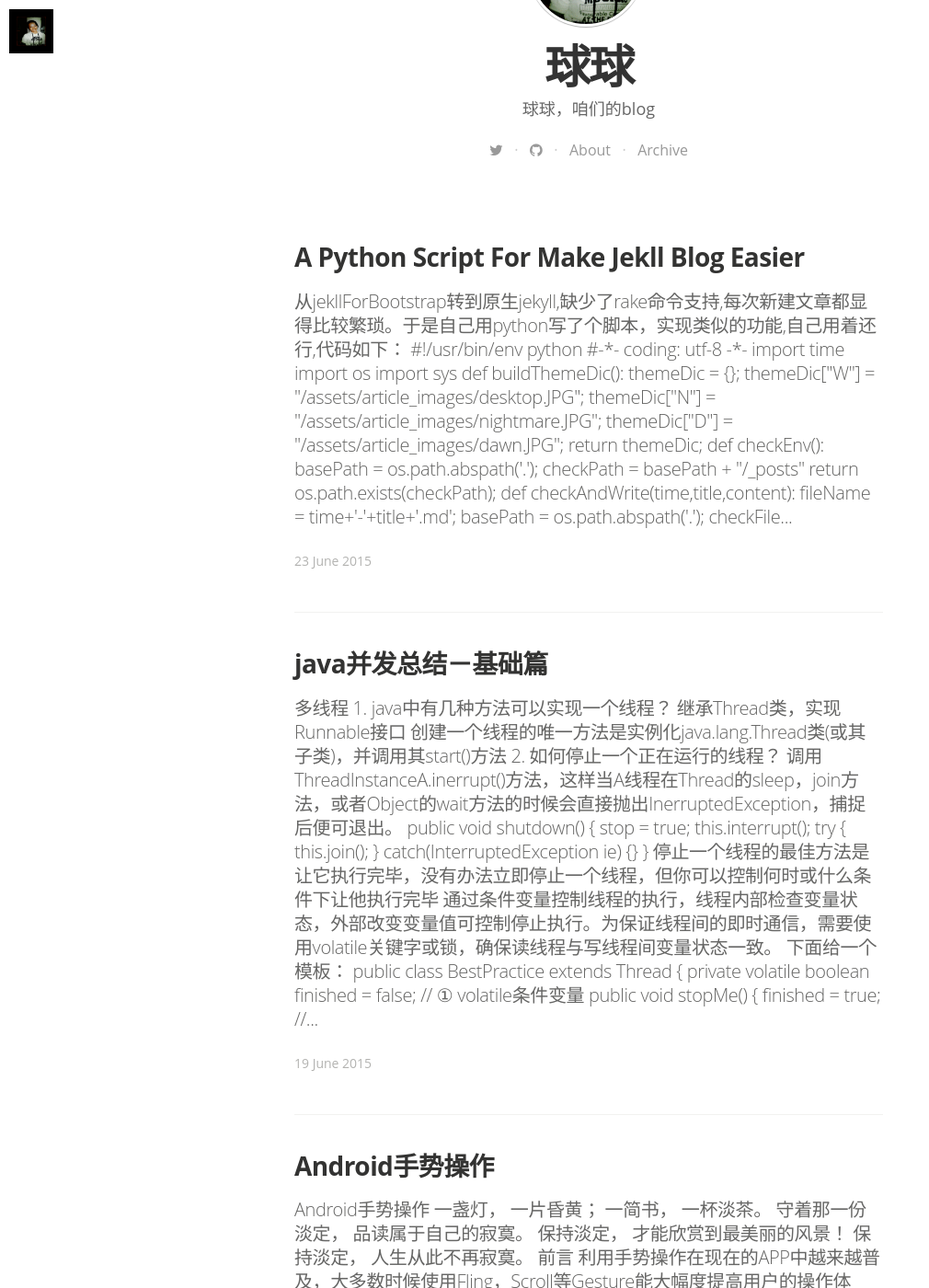
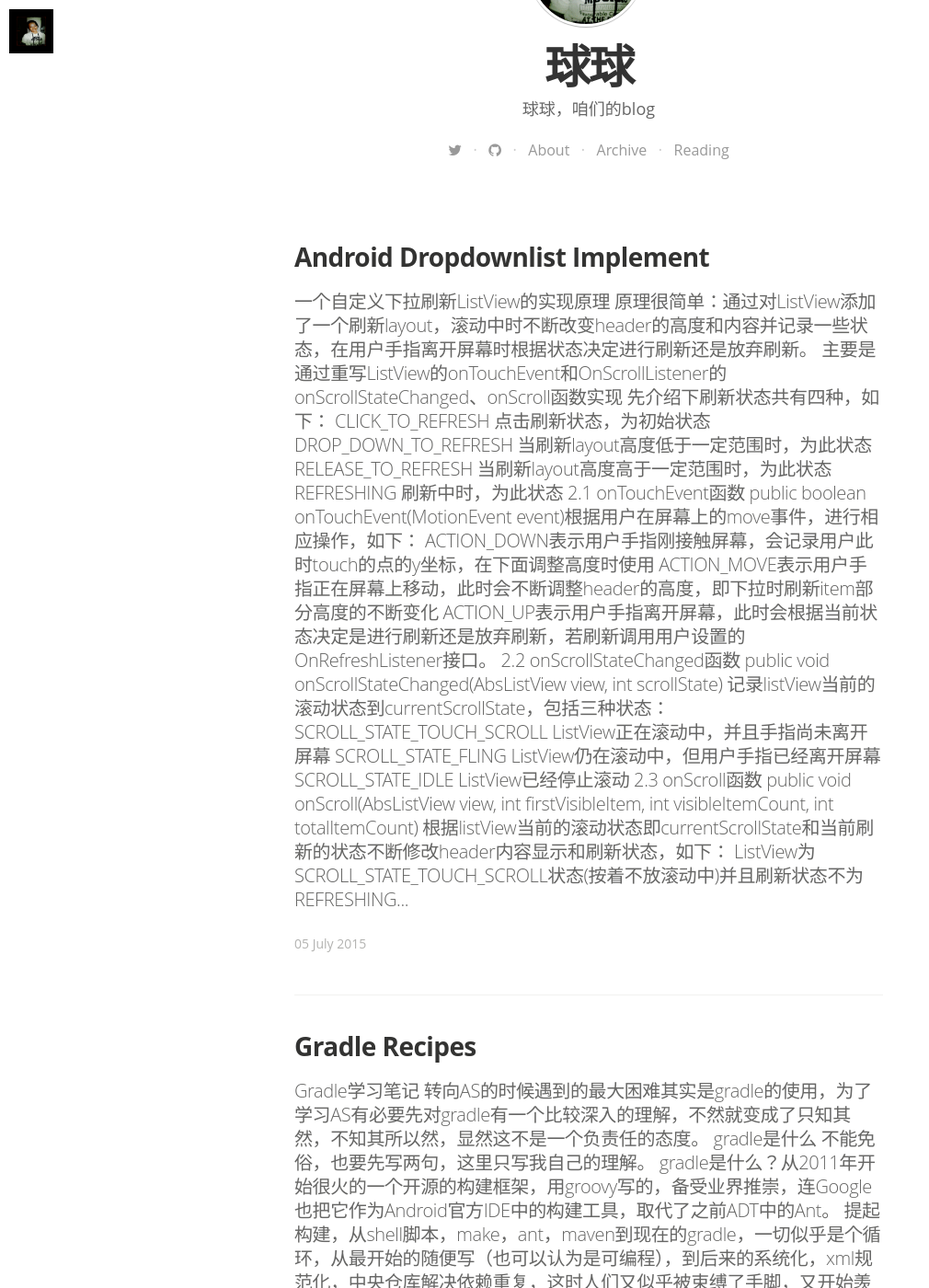
Before and after one commit to hyy12345678/hyy12345678.github.io, a Jekyll site: the page built from index.html, in a window 1280 px wide and 1400 px high, scrolled down 487 px. Shown: the whole window at 92% size, without its empty margins (0-1010 px from the left). Built offline with Jekyll 4.4.1, drawn with Linux system fonts in a browser that asks for light colours; nearby versions of some CDN libraries; some web fonts are replaced; Markdown is read by kramdown in place of the engine named in the settings; the list of posts is cut into pages by our own code; some of the changed text lies outside the part shown.

Commit message:
add post

```diff
--- /dev/null
+++ b/_posts/2015-06-30-Gradle-Recipes.md
@@ -0,0 +1,18 @@
+---
+layout: post
+title:  Gradle Recipes
+date:   2015-06-30 16:08:36
+categories: clay_created
+tags: clay_created
+image: /assets/article_images/desktop.JPG
+---
+# Gradle学习笔记
+> 转向AS的时候遇到的最大困难其实是gradle的使用，为了学习AS有必要先对gradle有一个比较深入的理解，不然就变成了只知其然，不知其所以然，显然这不是一个负责任的态度。
+
+## gradle是什么
+不能免俗，也要先写两句，这里只写我自己的理解。
+gradle是什么？从2011年开始很火的一个开源的构建框架，用groovy写的，备受业界推崇，连Google也把它作为Android官方IDE中的构建工具，取代了之前ADT中的Ant。
+提起构建，从shell脚本，make，ant，maven到现在的gradle，一切似乎是个循环，从最开始的随便写（也可以认为是可编程），到后来的系统化，xml规范化，中央仓库解决依赖重复，这时人们又似乎被束缚了手脚，又开始羡慕洪荒时代那种像写代码一样做配置的快感，于是gradle出现了。
+
+## gradle能做什么
+理论上它可以做任何groovy语言可以做的事情。但更多的，人们用它来完成构建。
--- /dev/null
+++ b/_posts/2015-07-05-Android-Dropdownlist-Implement.md
@@ -0,0 +1,42 @@
+---
+layout: post
+title:  Android Dropdownlist Implement
+date:   2015-07-05 17:09:52
+categories: clay_created
+tags: clay_created
+image: /assets/article_images/dawn.JPG
+---
+
+# 一个自定义下拉刷新ListView的实现原理
+> 原理很简单：通过对ListView添加了一个刷新layout，滚动中时不断改变header的高度和内容并记录一些状态，在用户手指离开屏幕时根据状态决定进行刷新还是放弃刷新。
+
+主要是通过重写ListView的onTouchEvent和OnScrollListener的onScrollStateChanged、onScroll函数实现
+先介绍下刷新状态共有四种，如下：
+CLICK_TO_REFRESH 点击刷新状态，为初始状态
+DROP_DOWN_TO_REFRESH 当刷新layout高度低于一定范围时，为此状态
+RELEASE_TO_REFRESH 当刷新layout高度高于一定范围时，为此状态
+REFRESHING 刷新中时，为此状态
+
+### 2.1 onTouchEvent函数
+public boolean onTouchEvent(MotionEvent event)根据用户在屏幕上的move事件，进行相应操作，如下：
+ACTION_DOWN表示用户手指刚接触屏幕，会记录用户此时touch的点的y坐标，在下面调整高度时使用
+ACTION_MOVE表示用户手指正在屏幕上移动，此时会不断调整header的高度，即下拉时刷新item部分高度的不断变化
+ACTION_UP表示用户手指离开屏幕，此时会根据当前状态决定是进行刷新还是放弃刷新，若刷新调用用户设置的OnRefreshListener接口。
+
+### 2.2 onScrollStateChanged函数
+public void onScrollStateChanged(AbsListView view, int scrollState)
+记录listView当前的滚动状态到currentScrollState，包括三种状态：
+SCROLL_STATE_TOUCH_SCROLL ListView正在滚动中，并且手指尚未离开屏幕
+SCROLL_STATE_FLING ListView仍在滚动中，但用户手指已经离开屏幕
+SCROLL_STATE_IDLE ListView已经停止滚动
+
+### 2.3 onScroll函数
+public void onScroll(AbsListView view, int firstVisibleItem, int visibleItemCount, int totalItemCount)
+根据listView当前的滚动状态即currentScrollState和当前刷新的状态不断修改header内容显示和刷新状态，如下：
+ListView为SCROLL_STATE_TOUCH_SCROLL状态(按着不放滚动中)并且刷新状态不为REFRESHING
+- a. 刷新对应的item可见时，若刷新layout高度超出范围，则置刷新状态为RELEASE_TO_REFRESH；若刷新layout高度低于高度范围，则置刷新状态为DROP_DOWN_TO_REFRESH。
+- b. 刷新对应的item不可见，重置header
+
+    ListView为SCROLL_STATE_FLING状态(松手滚动中)
+- a. 若刷新对应的item可见并且刷新状态不为REFRESHING，设置position为1的(即第二个)item可见
+- b. 若反弹回来，设置position为1的(即第二个)item可见
--- a/index.html
+++ b/index.html
@@ -26,6 +26,8 @@ layout: default
       <a href="/about/">About</a>
       &nbsp;&nbsp;·&nbsp;&nbsp;
       <a href="/archive/">Archive</a>
+      &nbsp;&nbsp;·&nbsp;&nbsp;
+      <a href="/reading/">Reading</a>
     </div>
 </header>
 
--- /dev/null
+++ b/reading.md
@@ -0,0 +1,7 @@
+---
+layout: page
+title: 我读
+permalink: /reading/
+---
+
+读书笔记
```
Also changed, not shown: _posts/2015-06-23-A-Python-Script-For-Make-Jekll-Blog-Easier.md (+2 -12 lines).
